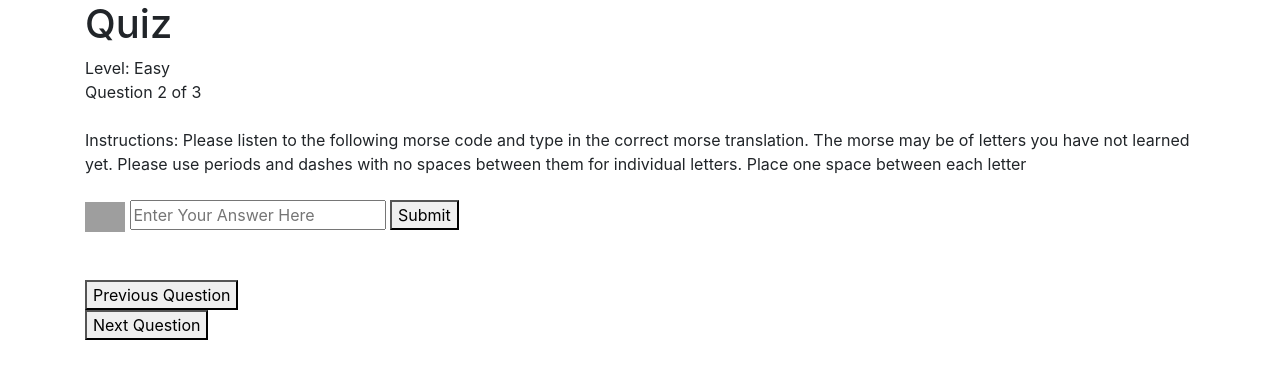
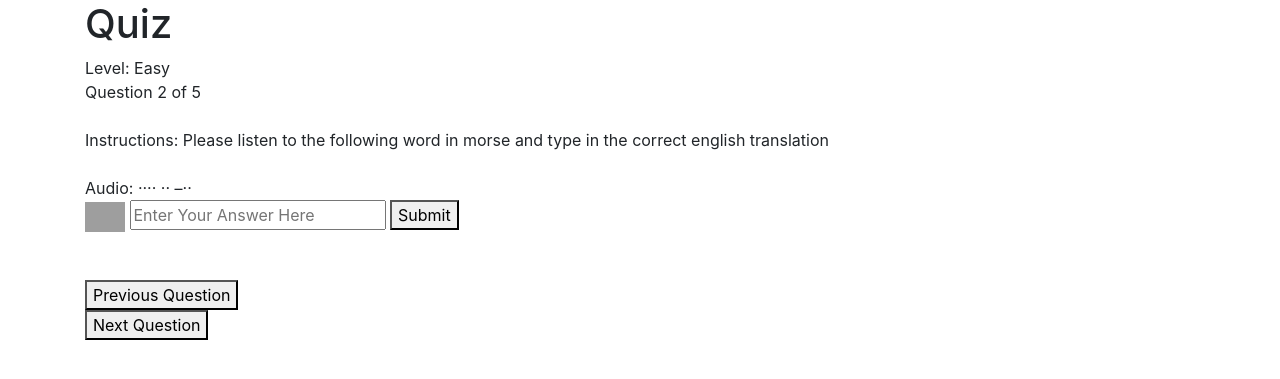
Before and after one commit to ArtesianSquid/InteractiveMorseWebApp, a Flask app: page /quiz/1 in a window 1280 px wide. Shown: the part 56-435 px from the top of the page. Run offline with Flask 2, Linux system fonts and the light colour scheme; some libraries are stand-ins or nearby versions; grey boxes are pictures that could not be loaded.

Commit message:
added quiz questions

```diff
--- a/server.py
+++ b/server.py
@@ -325,23 +325,43 @@ quiz_questions = {
     },
     "1" : {"difficulty" : "Easy",
     "number": "2",
-    "transcription": "--. .. -.",
+    "transcription": "····  ··  –··",
     "audio_src": "somelink",
     "next_question": "2",
     "prev_question": "0",
+    "question_type" : "morse_english",
+    "word" : "HID",
+    "answer" : "HID",
+    },
+    "2" : {"difficulty" : "Easy",
+    "number": "3",
+    "transcription": "·  –·  –··",
+    "audio_src": "somelink",
+    "next_question": "3",
+    "prev_question": "1",
     "question_type" : "sound_morse",
+    "word" : "END",
+    "answer" : "·  –·  –··"
+    },
+    "3" : {"difficulty" : "Easy",
+    "number": "4",
+    "transcription": "--. .. -.",
+    "audio_src": "somelink",
+    "next_question": "4",
+    "prev_question": "2",
+    "question_type" : "english_morse",
     "word" : "DONE",
     "answer" : "--. .. -."
     },
-    "2" : {"difficulty" : "Easy",
-    "number": "3",
+    "4" : {"difficulty" : "Easy",
+    "number": "5",
     "transcription": "-.. --- -. .",
     "audio_src": "somelink",
     "next_question": "end",
-    "prev_question": "1",
+    "prev_question": "3",
     "question_type" : "english_morse",
-    "word" : "DONE",
-    "answer" : "-.. --- -. ."
+    "word" : "DASH",
+    "answer" : "-.. .- ... ...."
     }
 }
 
--- a/templates/end.html
+++ b/templates/end.html
@@ -9,7 +9,7 @@
     let score = {{ score| tojson}}
 
     $(document).ready(function () {
-        $("#score").text("You have finished the Quiz and recieved the following score: " + score + "/3")
+        $("#score").text("You have finished the Quiz and recieved the following score: " + score + "/5")
     });
 
 </script>
--- a/templates/quiz.html
+++ b/templates/quiz.html
@@ -88,7 +88,7 @@
     <h1>Quiz</h1>
     Level: {{question.difficulty}}
     <br>
-    Question {{question.number}} of 3
+    Question {{question.number}} of 5
 </div>
 
 <br>
```
